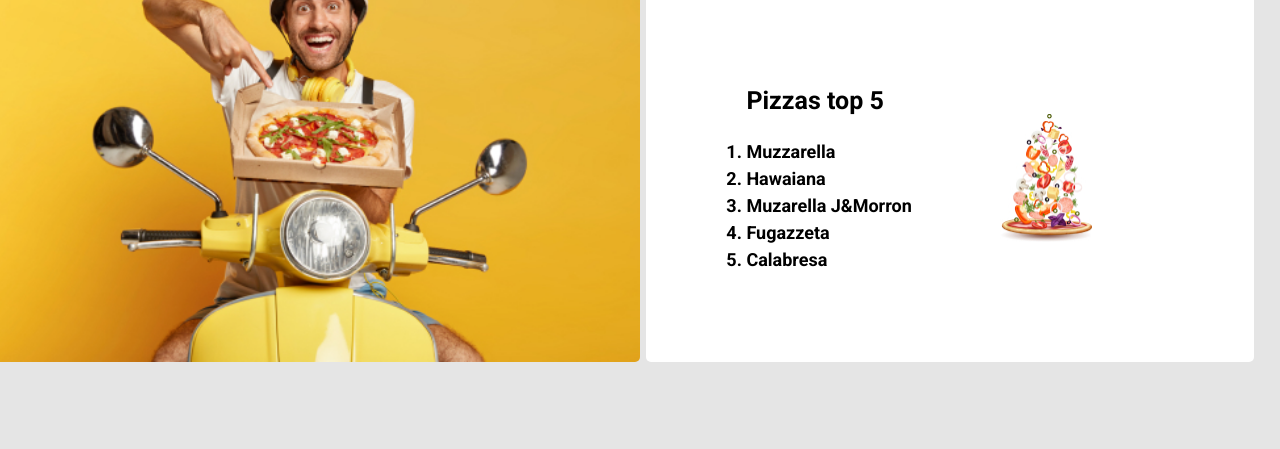
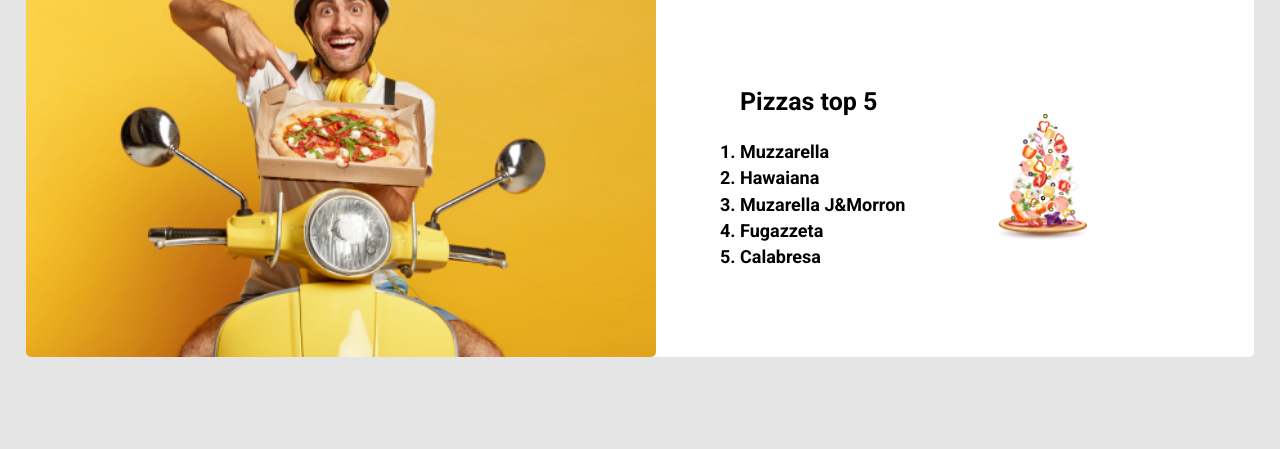
Before and after one commit to palvaradom/pizzaFront, a plain HTML site: page index.html in a window 1280 px wide. Shown: the part 308-757 px from the top of the page. Drawn offline with Linux system fonts and the light colour scheme.

Commit message:
Fixing styles

```diff
--- a/css/styles.css
+++ b/css/styles.css
@@ -65,14 +65,15 @@ body {
     width: 100vw;
     display: flex;
     align-items: center;
+    justify-content: center;
 }
 
 .content .content__left {
-    width: 50%;
-    height: 46rem;
+    /*width: 47.5%;*/
+    width: 48vw;
+    height: 45rem;
     position: relative;
     display: flex;
-    justify-content: flex-end;
 }
 
 .content .content__left img {
@@ -98,9 +99,9 @@ body {
 .content .content__right {
     background-color: var(--white);
     border-radius: 0.5rem;
-    width: 47.5%;
-    height: 46rem;
-    margin-left: 0.5%;
+    width: 48vw;
+    height: 45rem;
+    /*margin-left: 0.5%;*/
 }
 
 .content .content__right h1 {
```
